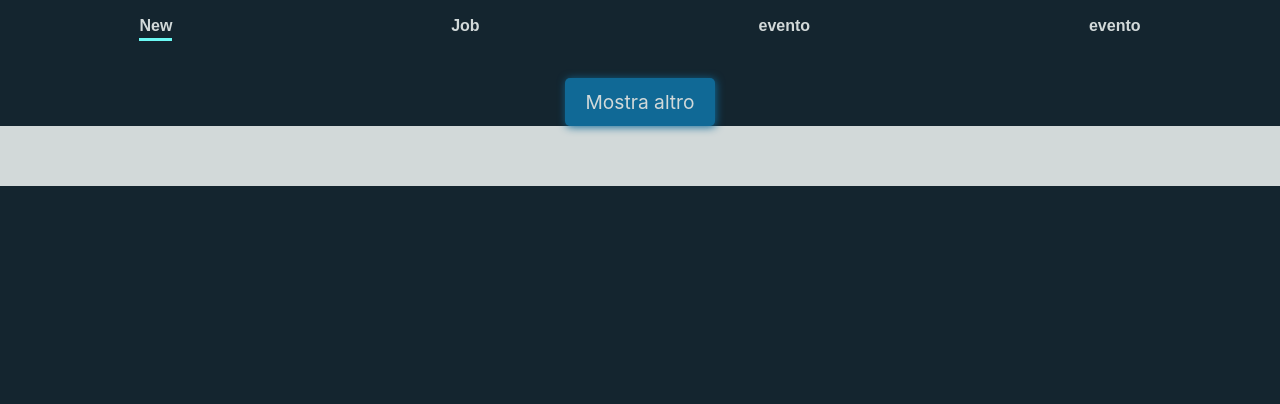
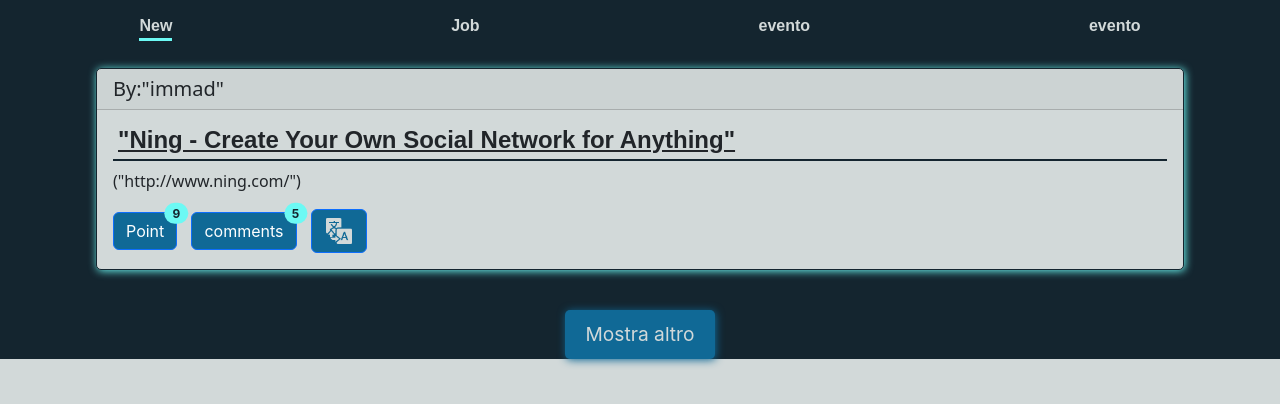
Before and after one commit to demasidavide/tongue-technews, a plain HTML site: page src/index.html in a window 1280 px wide. Shown: the part 486-890 px from the top of the page. Before the commit the page ends 800 px from the top, so only its background shows below. Drawn offline with nearby package versions, Linux system fonts and the light colour scheme; no server answers.

Commit message:
creazione section top news

```diff
--- a/src/index.html
+++ b/src/index.html
@@ -17,6 +17,37 @@
         <a href="" class="">evento</a>
     </nav>
     <main>
+        <section class="top-news">
+             <!-- inizio card -->
+            <div class="card">
+                <h5 class="card-header">By:"immad"</h5>
+                <div class="card-body">
+                    <h3 class="card-title">"Ning - Create Your Own Social Network for Anything"</h3>
+                    <p class="card-text">("http://www.ning.com/")</p>
+                    <button type="button" class="btn btn-primary position-relative">
+                        Point
+                         <span class="position-absolute top-0 start-100 translate-middle badge rounded-pill">
+                            9
+                        </span>
+                    </button>
+                    <button type="button" class="btn btn-primary position-relative">
+                        comments
+                         <span class="position-absolute top-0 start-100 translate-middle badge rounded-pill">
+                            5
+                        </span>
+                    </button>
+                    <button type="button" class="btn btn-primary position-relative"><img src="/tongue-technews/src/assets/img/translate.png"></button>
+                </div>
+            </div>
+            <!-- fine card -->
+
+
+        </section>
+
+
+
+
+
         <section class="news">
            <!-- qui verrano generate le card -->
         </section>
@@ -32,7 +63,9 @@
 <br>
 <br>
     </footer>
+    <!-- primo, mantenere ordine -->
     <script src="/tongue-technews/src/js/index.js" defer></script>
+    <!-- secondo, mantenere ordine-->
     <script src="/tongue-technews/src/js/navbar.js"></script>
 </body>
 </html>
--- a/src/styles/layout/index.scss
+++ b/src/styles/layout/index.scss
@@ -41,7 +41,7 @@
     }
 }
 main{
-    >.news{
+    >.news, .top-news{
         max-width: 100%;
         display: flex;
         flex-direction: column;
```
Also changed, not shown: src/styles/layout/index.css.
